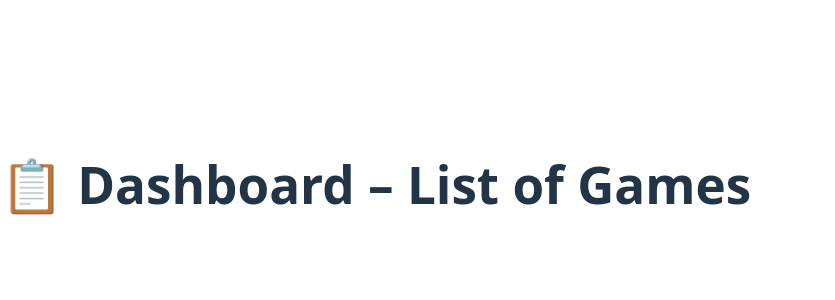
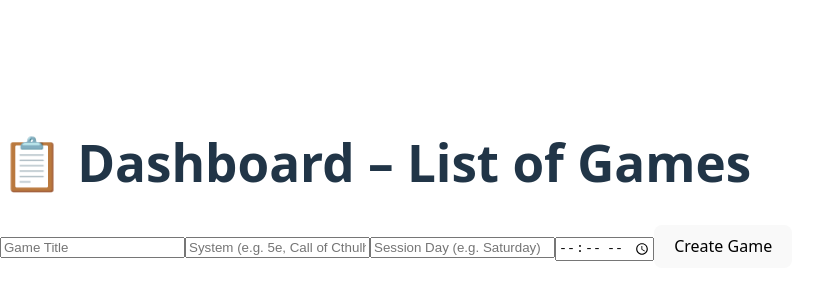
Before and after one commit to Sebgedge87/project-scroll-v2, a React (Vite) app: page /dashboard in a window 1280 px wide. Shown: the part 216-516 px from the top of the page, without its empty margins (0-835 px from the left). Built offline with nearby package versions, Linux system fonts and the light colour scheme.

Commit message:
Add Create Game form and Firestore write

```diff
--- a/package.json
+++ b/package.json
@@ -10,6 +10,7 @@
     "preview": "vite preview"
   },
   "dependencies": {
+    "firebase": "^11.6.1",
     "react": "^19.1.0",
     "react-dom": "^19.1.0",
     "react-router-dom": "^7.5.3"
--- a/src/App.jsx
+++ b/src/App.jsx
@@ -1,4 +1,8 @@
 import { Routes, Route, Navigate } from 'react-router-dom'
+import { useState } from 'react'
+import { db } from './firebase/config'
+import { collection, addDoc, serverTimestamp } from 'firebase/firestore'
+
 
 function App() {
   return (
@@ -11,14 +15,84 @@ function App() {
     </div>
   )
 }
+function DashboardPage() {
+  const [title, setTitle] = useState('')
+  const [system, setSystem] = useState('')
+  const [sessionDay, setSessionDay] = useState('')
+  const [sessionTime, setSessionTime] = useState('')
 
-// Temporary placeholder components
-function DashboardPage() {
-  return <h1 className="text-3xl font-bold">📋 Dashboard – List of Games</h1>
+  const handleSubmit = async (e) => {
+    e.preventDefault()
+    if (!title || !system || !sessionDay || !sessionTime) {
+      alert("Please fill out all fields.")
+      return
+    }
+
+    try {
+      const newGame = {
+        title,
+        system,
+        sessionDay,
+        sessionTime,
+        createdAt: serverTimestamp(),
+        gmId: 'temp-user-123' // 🔥 Temp until auth is wired
+      }
+      await addDoc(collection(db, 'games'), newGame)
+      alert("Game created!")
+      setTitle('')
+      setSystem('')
+      setSessionDay('')
+      setSessionTime('')
+    } catch (err) {
+      console.error("Error adding game:", err)
+    }
+  }
+
+  return (
+    <div className="space-y-4">
+      <h1 className="text-3xl font-bold">📋 Dashboard – List of Games</h1>
+
+      <form onSubmit={handleSubmit} className="space-y-2 max-w-md">
+        <input
+          className="w-full p-2 rounded bg-gray-800 text-white"
+          type="text"
+          placeholder="Game Title"
+          value={title}
+          onChange={(e) => setTitle(e.target.value)}
+        />
+        <input
+          className="w-full p-2 rounded bg-gray-800 text-white"
+          type="text"
+          placeholder="System (e.g. 5e, Call of Cthulhu)"
+          value={system}
+          onChange={(e) => setSystem(e.target.value)}
+        />
+        <input
+          className="w-full p-2 rounded bg-gray-800 text-white"
+          type="text"
+          placeholder="Session Day (e.g. Saturday)"
+          value={sessionDay}
+          onChange={(e) => setSessionDay(e.target.value)}
+        />
+        <input
+          className="w-full p-2 rounded bg-gray-800 text-white"
+          type="time"
+          value={sessionTime}
+          onChange={(e) => setSessionTime(e.target.value)}
+        />
+
+        <button type="submit" className="px-4 py-2 bg-blue-600 rounded hover:bg-blue-700">
+          Create Game
+        </button>
+      </form>
+    </div>
+  )
 }
+
 
 function GamePage() {
   return <h1 className="text-3xl font-bold">🎲 Game Page (/:gameId)</h1>
 }
 
+
 export default App
--- /dev/null
+++ b/src/firebase/config.js
@@ -0,0 +1,19 @@
+// src/firebase/config.js
+import { initializeApp } from 'firebase/app'
+import { getAuth } from 'firebase/auth'
+import { getFirestore } from 'firebase/firestore'
+
+const firebaseConfig = {
+  apiKey: "AIzaSyDyMxL258a0U53G1u6ZmDO83ubMAbKcPTk",
+  authDomain: "project-scroll-v2.firebaseapp.com",
+  projectId: "project-scroll-v2",
+  storageBucket: "project-scroll-v2.firebasestorage.app",
+  messagingSenderId: "590899353311",
+  appId: "1:590899353311:web:7ee24317120d0a538abb6a"
+};
+
+// Initialize Firebase
+const app = initializeApp(firebaseConfig);
+
+export const auth = getAuth(app)
+export const db = getFirestore(app)
```
Also changed, not shown: 1 other file (tests, documents, lock files or other folders).
